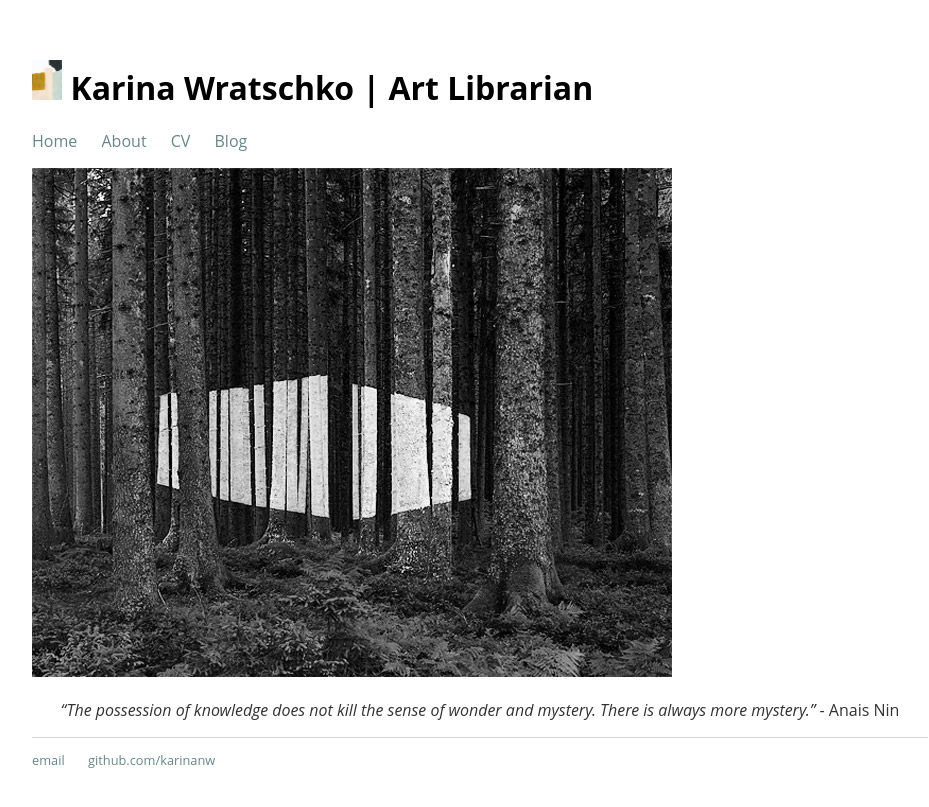
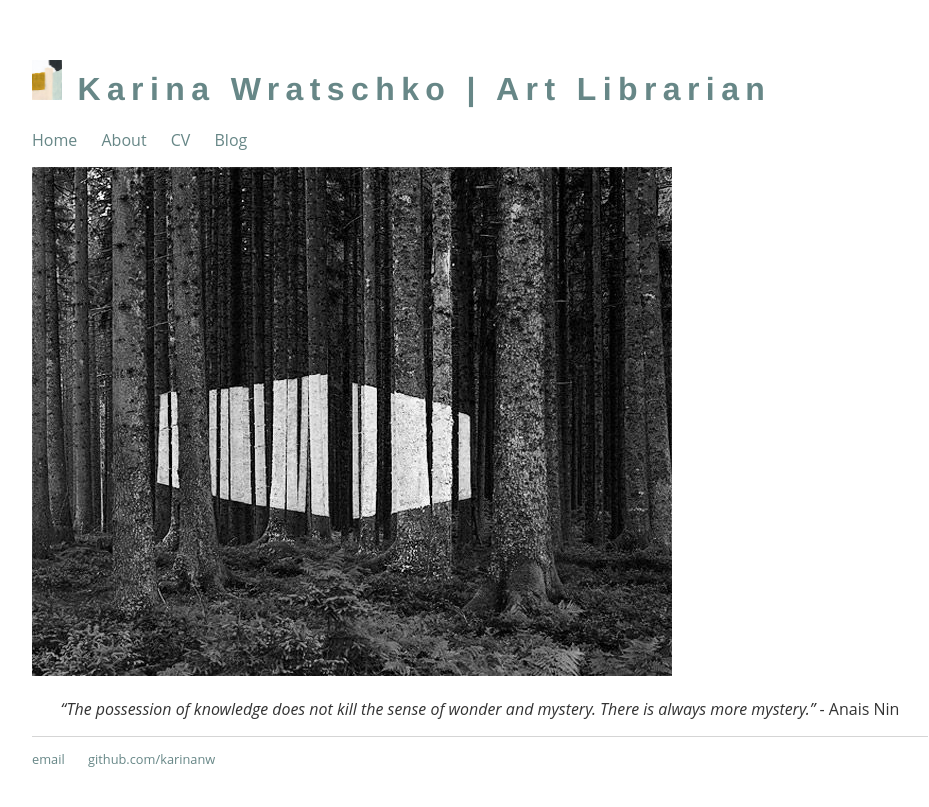
Before and after one commit to karinanw/karinanw.github.io, a Jekyll site: the page built from index.md, in a window 1280 px wide. Shown: the top 807 px of the page, without its empty margins (160-1089 px from the left). Built offline with Jekyll 4.4.1, drawn with Linux system fonts in a browser that asks for light colours.

Commit message:
Update main.css

```diff
--- a/css/main.css
+++ b/css/main.css
@@ -23,8 +23,10 @@ a:hover {
   text-decoration: underline;
 }
 h1 {
+    font-family: Avenir, Helvetica, Verdana, sans-serif;
     font-size: 2em;
-    font-family:'Open Sans', 'Arial', 'Sans-Serif';
+    color: #678787;
+    letter-spacing: 0.2em;
 }
 p {
     font-size: 1em;
```
